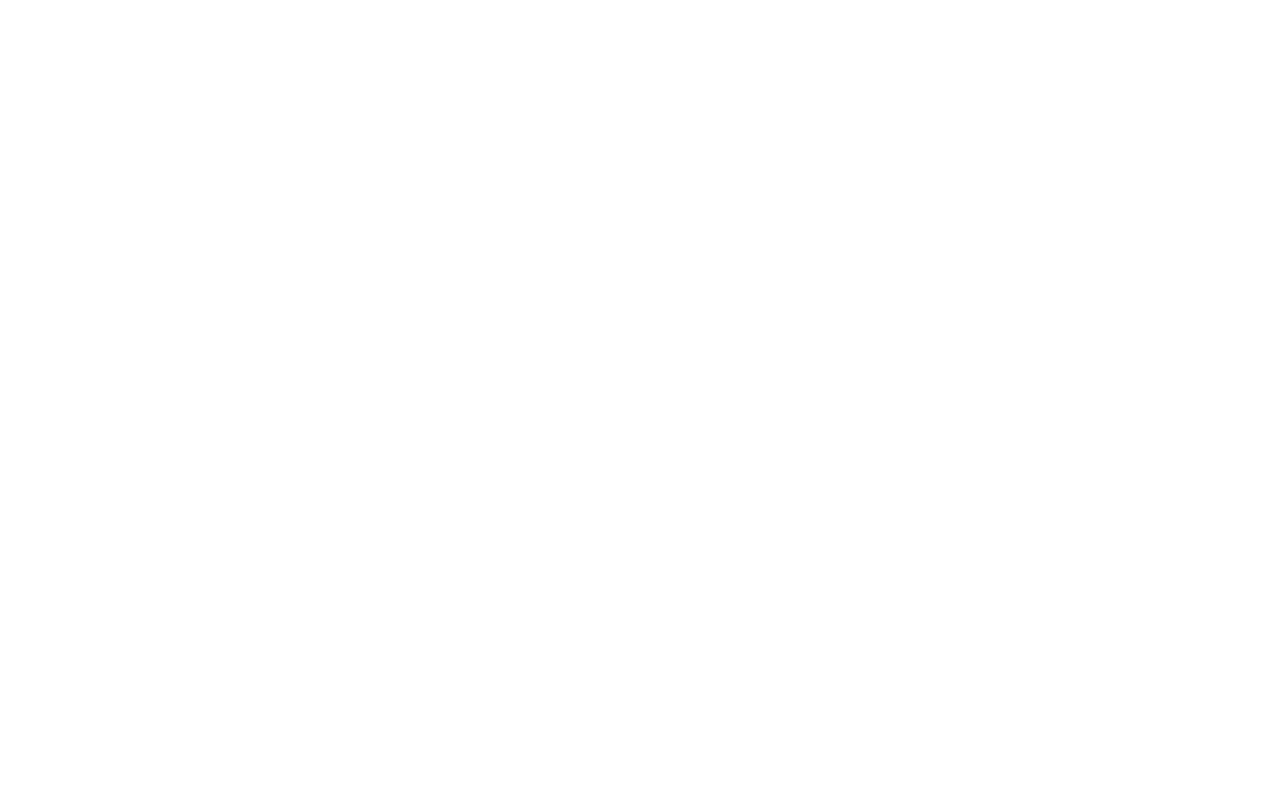
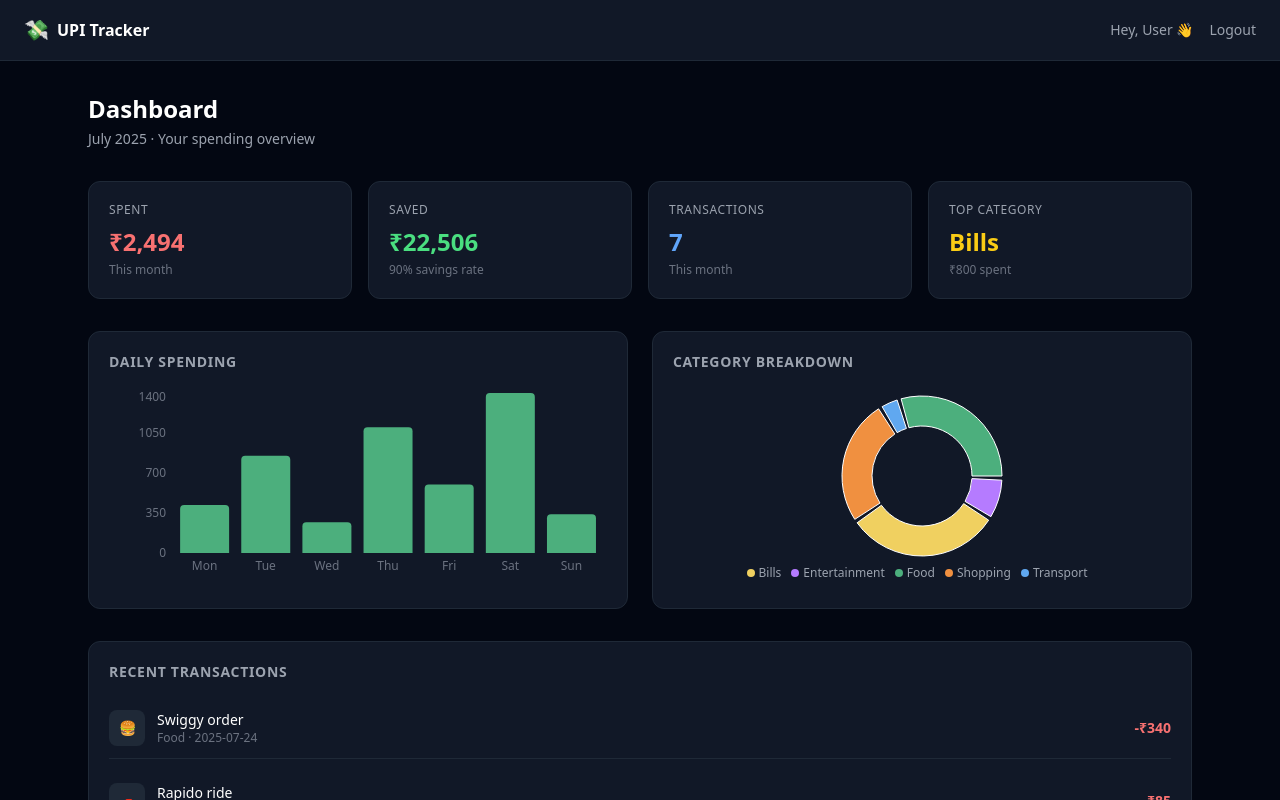
Before and after one commit to Disha286/upi-expense-tracker, a React (Vite) app in the folder client/: page /dashboard in a window 1280 px wide. Before the commit this address had no page. Shown: the top 800 px of the page. Built offline with nearby package versions, Linux system fonts and the light colour scheme.

Commit message:
Add dashboard - stat cards, bar chart, donut chart, transactions list

```diff
--- a/client/package.json
+++ b/client/package.json
@@ -13,7 +13,8 @@
     "axios": "^1.13.6",
     "react": "^19.2.0",
     "react-dom": "^19.2.0",
-    "react-router-dom": "^7.13.1"
+    "react-router-dom": "^7.13.1",
+    "recharts": "^3.7.0"
   },
   "devDependencies": {
     "@eslint/js": "^9.39.1",
--- a/client/src/App.jsx
+++ b/client/src/App.jsx
@@ -1,6 +1,7 @@
 import { BrowserRouter, Routes, Route, Navigate } from "react-router-dom";
 import Login from "./pages/Login";
 import Signup from "./pages/Signup";
+import Dashboard from "./pages/Dashboard";
 
 function App() {
   return (
@@ -9,6 +10,7 @@
         <Route path="/" element={<Navigate to="/login" />} />
         <Route path="/login" element={<Login />} />
         <Route path="/signup" element={<Signup />} />
+        <Route path="/dashboard" element={<Dashboard />} />
       </Routes>
     </BrowserRouter>
   );
--- /dev/null
+++ b/client/src/pages/Dashboard.jsx
@@ -0,0 +1,192 @@
+import { useState, useEffect } from "react";
+import { useNavigate } from "react-router-dom";
+import axios from "axios";
+import {
+  BarChart, Bar, XAxis, YAxis, Tooltip, ResponsiveContainer,
+  PieChart, Pie, Cell, Legend
+} from "recharts";
+
+const COLORS = ["#4caf7d", "#60a8f0", "#f09040", "#f0d060", "#b57bff"];
+
+const mockTransactions = [
+  { id: 1, note: "Swiggy order", amount: 340, category: "Food", transaction_date: "2025-07-24", type: "debit" },
+  { id: 2, note: "Rapido ride", amount: 85, category: "Transport", transaction_date: "2025-07-23", type: "debit" },
+  { id: 3, note: "Zepto groceries", amount: 650, category: "Shopping", transaction_date: "2025-07-22", type: "debit" },
+  { id: 4, note: "Netflix", amount: 199, category: "Entertainment", transaction_date: "2025-07-21", type: "debit" },
+  { id: 5, note: "Salary", amount: 25000, category: "Income", transaction_date: "2025-07-01", type: "credit" },
+  { id: 6, note: "Zomato", amount: 420, category: "Food", transaction_date: "2025-07-20", type: "debit" },
+  { id: 7, note: "BESCOM bill", amount: 800, category: "Bills", transaction_date: "2025-07-19", type: "debit" },
+];
+
+const mockBarData = [
+  { day: "Mon", amount: 420 },
+  { day: "Tue", amount: 850 },
+  { day: "Wed", amount: 270 },
+  { day: "Thu", amount: 1100 },
+  { day: "Fri", amount: 600 },
+  { day: "Sat", amount: 1400 },
+  { day: "Sun", amount: 340 },
+];
+
+const mockPieData = [
+  { name: "Food", value: 760 },
+  { name: "Transport", value: 85 },
+  { name: "Shopping", value: 650 },
+  { name: "Bills", value: 800 },
+  { name: "Entertainment", value: 199 },
+];
+
+export default function Dashboard() {
+  const navigate = useNavigate();
+  const user = JSON.parse(localStorage.getItem("user") || '{"name":"User"}');
+  const totalSpent = mockPieData.reduce((a, b) => a + b.value, 0);
+  const saved = 25000 - totalSpent;
+  const savingsRate = Math.round((saved / 25000) * 100);
+
+  const handleLogout = () => {
+    localStorage.removeItem("token");
+    localStorage.removeItem("user");
+    navigate("/login");
+  };
+
+  return (
+    <div className="min-h-screen bg-gray-950 text-white">
+
+      {/* Navbar */}
+      <nav className="bg-gray-900 border-b border-gray-800 px-6 py-4 flex items-center justify-between">
+        <div className="flex items-center gap-2">
+          <span className="text-xl">💸</span>
+          <span className="font-bold text-white">UPI Tracker</span>
+        </div>
+        <div className="flex items-center gap-4">
+          <span className="text-gray-400 text-sm">Hey, {user.name} 👋</span>
+          <button
+            onClick={handleLogout}
+            className="text-sm text-gray-400 hover:text-red-400 transition-colors"
+          >
+            Logout
+          </button>
+        </div>
+      </nav>
+
+      <div className="max-w-6xl mx-auto px-6 py-8">
+
+        {/* Header */}
+        <div className="mb-8">
+          <h1 className="text-2xl font-bold">Dashboard</h1>
+          <p className="text-gray-400 text-sm mt-1">July 2025 · Your spending overview</p>
+        </div>
+
+        {/* Stat Cards */}
+        <div className="grid grid-cols-2 md:grid-cols-4 gap-4 mb-8">
+          <div className="bg-gray-900 border border-gray-800 rounded-xl p-5">
+            <p className="text-gray-400 text-xs uppercase tracking-wider mb-2">Spent</p>
+            <p className="text-2xl font-bold text-red-400">₹{totalSpent.toLocaleString()}</p>
+            <p className="text-gray-500 text-xs mt-1">This month</p>
+          </div>
+          <div className="bg-gray-900 border border-gray-800 rounded-xl p-5">
+            <p className="text-gray-400 text-xs uppercase tracking-wider mb-2">Saved</p>
+            <p className="text-2xl font-bold text-green-400">₹{saved.toLocaleString()}</p>
+            <p className="text-gray-500 text-xs mt-1">{savingsRate}% savings rate</p>
+          </div>
+          <div className="bg-gray-900 border border-gray-800 rounded-xl p-5">
+            <p className="text-gray-400 text-xs uppercase tracking-wider mb-2">Transactions</p>
+            <p className="text-2xl font-bold text-blue-400">{mockTransactions.length}</p>
+            <p className="text-gray-500 text-xs mt-1">This month</p>
+          </div>
+          <div className="bg-gray-900 border border-gray-800 rounded-xl p-5">
+            <p className="text-gray-400 text-xs uppercase tracking-wider mb-2">Top Category</p>
+            <p className="text-2xl font-bold text-yellow-400">Bills</p>
+            <p className="text-gray-500 text-xs mt-1">₹800 spent</p>
+          </div>
+        </div>
+
+        {/* Charts Row */}
+        <div className="grid grid-cols-1 md:grid-cols-2 gap-6 mb-8">
+
+          {/* Bar Chart */}
+          <div className="bg-gray-900 border border-gray-800 rounded-xl p-5">
+            <h3 className="text-sm font-semibold text-gray-400 uppercase tracking-wider mb-4">
+              Daily Spending
+            </h3>
+            <ResponsiveContainer width="100%" height={200}>
+              <BarChart data={mockBarData}>
+                <XAxis dataKey="day" tick={{ fill: "#6b7280", fontSize: 12 }} axisLine={false} tickLine={false} />
+                <YAxis tick={{ fill: "#6b7280", fontSize: 12 }} axisLine={false} tickLine={false} />
+                <Tooltip
+                  contentStyle={{ background: "#1f2937", border: "1px solid #374151", borderRadius: "8px" }}
+                  labelStyle={{ color: "#fff" }}
+                  formatter={(val) => [`₹${val}`, "Spent"]}
+                />
+                <Bar dataKey="amount" fill="#4caf7d" radius={[4, 4, 0, 0]} />
+              </BarChart>
+            </ResponsiveContainer>
+          </div>
+
+          {/* Pie Chart */}
+          <div className="bg-gray-900 border border-gray-800 rounded-xl p-5">
+            <h3 className="text-sm font-semibold text-gray-400 uppercase tracking-wider mb-4">
+              Category Breakdown
+            </h3>
+            <ResponsiveContainer width="100%" height={200}>
+              <PieChart>
+                <Pie
+                  data={mockPieData}
+                  cx="50%"
+                  cy="50%"
+                  innerRadius={50}
+                  outerRadius={80}
+                  paddingAngle={3}
+                  dataKey="value"
+                >
+                  {mockPieData.map((_, index) => (
+                    <Cell key={index} fill={COLORS[index % COLORS.length]} />
+                  ))}
+                </Pie>
+                <Tooltip
+                  contentStyle={{ background: "#1f2937", border: "1px solid #374151", borderRadius: "8px" }}
+                  formatter={(val) => [`₹${val}`, ""]}
+                />
+                <Legend
+                  iconType="circle"
+                  iconSize={8}
+                  formatter={(val) => <span style={{ color: "#9ca3af", fontSize: "12px" }}>{val}</span>}
+                />
+              </PieChart>
+            </ResponsiveContainer>
+          </div>
+        </div>
+
+        {/* Recent Transactions */}
+        <div className="bg-gray-900 border border-gray-800 rounded-xl p-5">
+          <h3 className="text-sm font-semibold text-gray-400 uppercase tracking-wider mb-4">
+            Recent Transactions
+          </h3>
+          <div className="space-y-3">
+            {mockTransactions.map((txn) => (
+              <div key={txn.id} className="flex items-center justify-between py-3 border-b border-gray-800 last:border-0">
+                <div className="flex items-center gap-3">
+                  <div className="w-9 h-9 rounded-lg bg-gray-800 flex items-center justify-center text-sm">
+                    {txn.category === "Food" ? "🍔" :
+                     txn.category === "Transport" ? "🚗" :
+                     txn.category === "Shopping" ? "🛒" :
+                     txn.category === "Entertainment" ? "🎬" :
+                     txn.category === "Income" ? "💰" : "📱"}
+                  </div>
+                  <div>
+                    <p className="text-sm font-medium text-white">{txn.note}</p>
+                    <p className="text-xs text-gray-500">{txn.category} · {txn.transaction_date}</p>
+                  </div>
+                </div>
+                <span className={`text-sm font-bold ${txn.type === "credit" ? "text-green-400" : "text-red-400"}`}>
+                  {txn.type === "credit" ? "+" : "-"}₹{txn.amount}
+                </span>
+              </div>
+            ))}
+          </div>
+        </div>
+
+      </div>
+    </div>
+  );
+}
```
Also changed, not shown: 1 other file (tests, documents, lock files or other folders).
